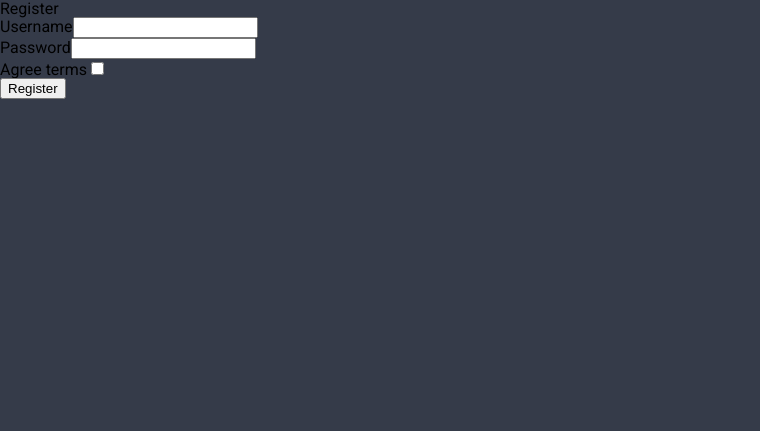
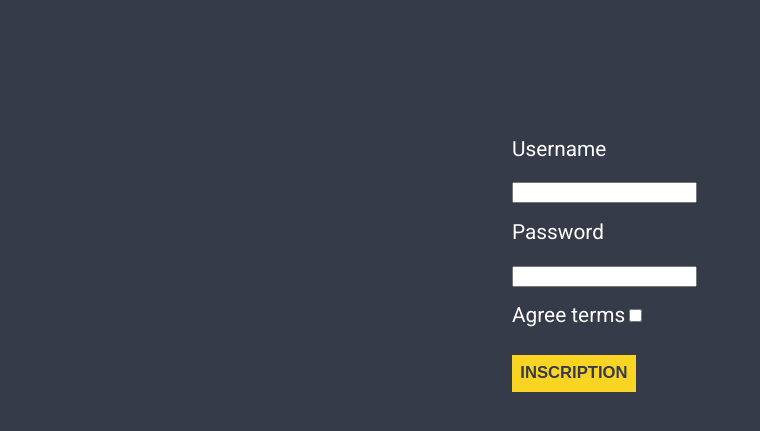
Before and after one commit to JonaPlaz/portfolio, a Symfony app: template symfony/templates/registration/register.html.twig in a window 1280 px wide. Shown: the part 76-507 px from the top of the page, without its empty margins (0-760 px from the left). Run offline with Twig, Linux system fonts and the light colour scheme; the template is opened without the code that fills it, so the values that code supplies are empty; form fields are guessed from the names that the template uses; some libraries are stand-ins or nearby versions.

Commit message:
P-5 user admin interface (PR)

```diff
--- a/symfony/public/css/index.css
+++ b/symfony/public/css/index.css
@@ -159,6 +159,27 @@ main {
   padding: 0.5em;
 }
 
+/* Register page */
+.register_form {
+  color: white;
+  font-size: 1.3em;
+  line-height: 2em;
+  margin: 10% 40% 0 40%;
+  width: 20%;
+}
+
+.register_button {
+  background-color: #F9D423;
+  border: none;
+  color: #353b49;
+  cursor: pointer;
+  font-size: 0.8em;
+  font-weight: 700;
+  margin-top: 1.1em;
+  padding: 0.5em;
+  text-transform: uppercase;
+}
+
 /* Stats page */
 .visitors_table {
   border: solid white 1px;
--- a/symfony/templates/registration/register.html.twig
+++ b/symfony/templates/registration/register.html.twig
@@ -1,17 +1,18 @@
 {% extends 'base.html.twig' %}
 
-{% block title %}Register{% endblock %}
+{% block title %}Register
+{% endblock %}
 
 {% block body %}
-    <h1>Register</h1>
-
-    {{ form_start(registrationForm) }}
-        {{ form_row(registrationForm.username) }}
-        {{ form_row(registrationForm.plainPassword, {
+	<div class="register_form">
+		{{ form_start(registrationForm) }}
+		{{ form_row(registrationForm.username) }}
+		{{ form_row(registrationForm.plainPassword, {
             label: 'Password'
         }) }}
-        {{ form_row(registrationForm.agreeTerms) }}
+		{{ form_row(registrationForm.agreeTerms) }}
 
-        <button type="submit" class="btn">Register</button>
-    {{ form_end(registrationForm) }}
+		<button type="submit" class="btn register_button">Inscription</button>
+		{{ form_end(registrationForm) }}
+	</div>
 {% endblock %}
```
